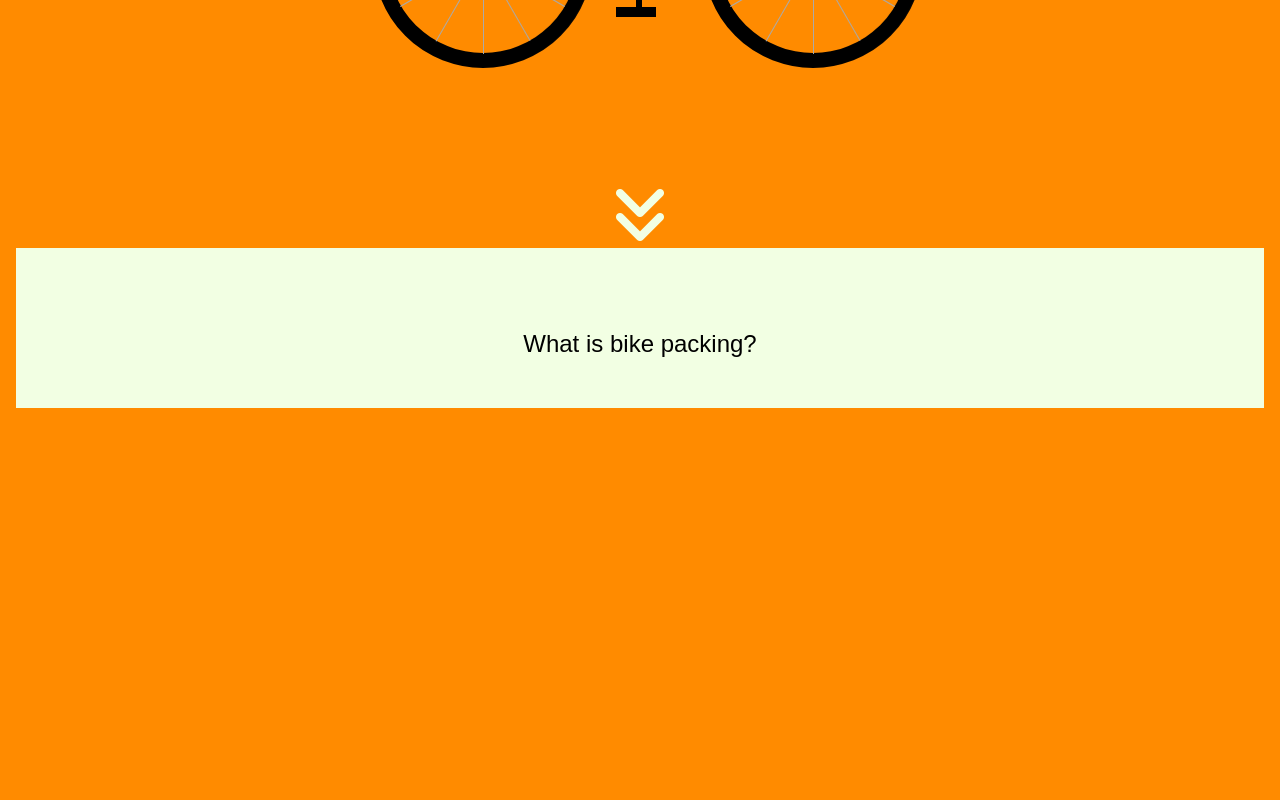
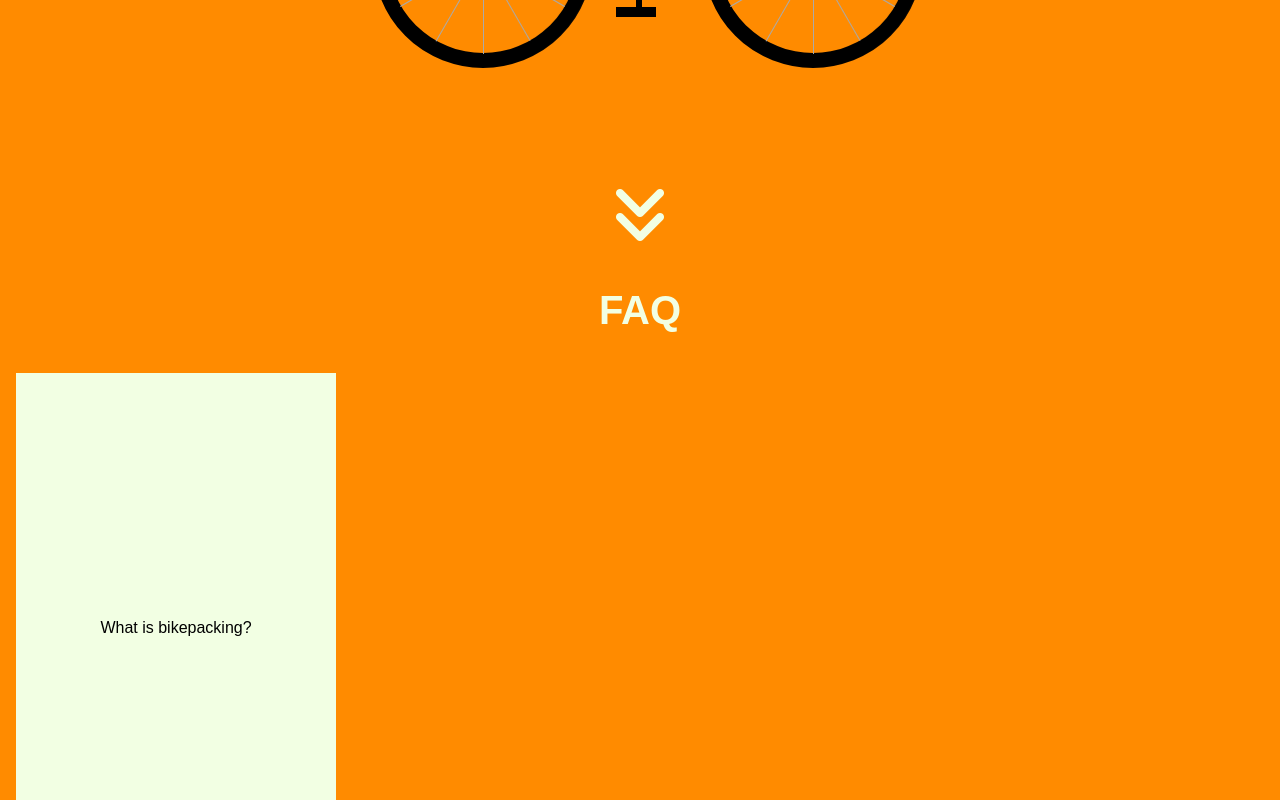
Before and after one commit to jbadan/daniel, a React (Create React App) app: page / in a window 1280 px wide. Shown: the part 552-1352 px from the top of the page. Before the commit the page ends 992 px from the top, so only its background shows below. Built offline with nearby package versions, Linux system fonts and the light colour scheme.

Commit message:
added about section

```diff
--- /dev/null
+++ b/src/About.css
@@ -0,0 +1,68 @@
+h3{
+  color: #F2FFE3;
+  font-size: 2.5em;
+}
+
+.flip-container {
+  -webkit-perspective: 1000;
+  -moz-perspective: 1000;
+  -o-perspective: 1000;
+  perspective: 1000;
+}
+
+	.flip-container:hover .flipper,
+  .flip-container.hover .flipper {
+		-webkit-transform: rotateY(180deg);
+		-moz-transform: rotateY(180deg);
+    -o-transform: rotateY(180deg);
+		transform: rotateY(180deg);
+	}
+
+.flip-container, .front, .back {
+	width: 320px;
+	height: 427px;
+}
+
+.flipper {
+	-webkit-transition: 0.6s;
+	-webkit-transform-style: preserve-3d;
+	-moz-transition: 0.6s;
+	-moz-transform-style: preserve-3d;
+  -o-transition: 0.6s;
+	-o-transform-style: preserve-3d;
+	transition: 0.6s;
+	transform-style: preserve-3d;
+	position: relative;
+}
+
+.front, .back {
+	-webkit-backface-visibility: hidden;
+	-moz-backface-visibility: hidden;
+  -o-backface-visibility: hidden;
+	backface-visibility: hidden;
+	position: absolute;
+	top: 0;
+	left: 0;
+  background: #F2FFE3;
+}
+
+
+.back {
+	-webkit-transform: rotateY(180deg);
+	-moz-transform: rotateY(180deg);
+  -o-transform: rotateY(180deg);
+	transform: rotateY(180deg);
+}
+
+
+
+p {
+	position: absolute;
+	bottom: 140px;
+	left: 0;
+	right: 0;
+	text-align: center;
+	padding: 0 20px;
+  font-family: arial;
+  line-height: 2em;
+}
--- a/src/About.js
+++ b/src/About.js
@@ -1,12 +1,29 @@
 import React, { Component } from 'react';
+import './About.css';
+import { Row, Col } from 'react-flexbox-grid';
 
 
 class About extends Component {
+
   render() {
     return (
-      <div className="questionCard">
-        What is bike packing?
-      </div>
+      <div>
+        <h3> FAQ </h3>
+        <Row>
+          <Col xs>
+            <div className="flip-container" ontouchstart="this.classList.toggle('hover');">
+              <div className="flipper">
+                <div className="front">
+                  <p>What is bikepacking?</p>
+                </div>
+                <div className="back">
+                  <p>Lorem ipsum dolor sit amet, consectetur adipiscing elit, sed do eiusmod tempor incididunt ut labore et dolore magna aliqua. Ut enim ad minim veniam, quis nostrud exercitation ullamco laboris nisi ut aliquip ex ea commodo consequat.</p>
+                </div>
+              </div>
+            </div>
+        </Col>
+      </Row>
+</div>
     );
   }
 }
```
